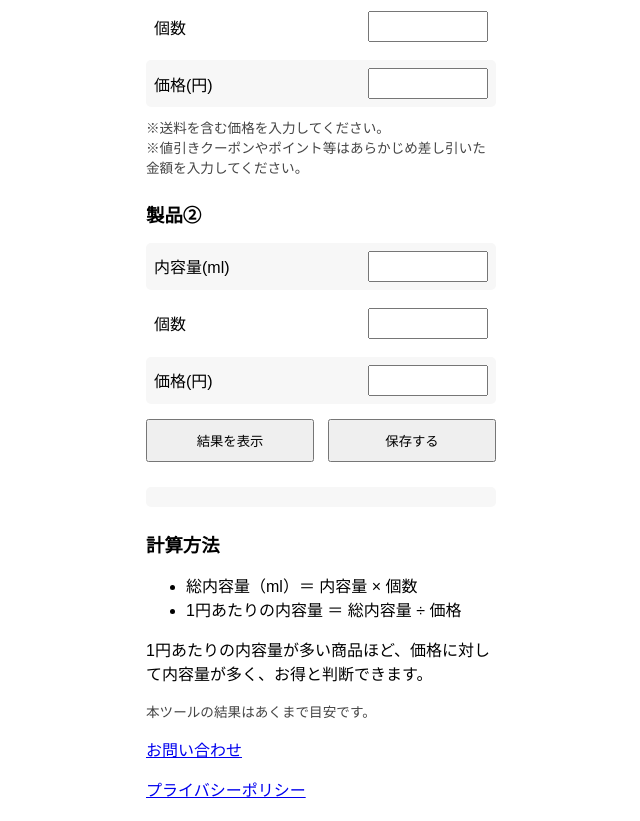
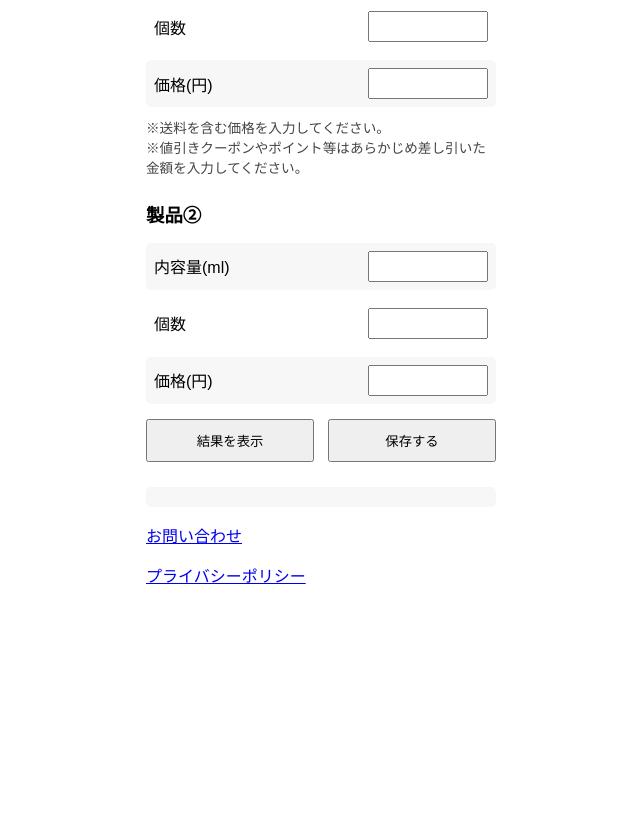
Before and after one commit to kirokugirl-lang/szmlindex.html, a plain HTML site: page index.html in a window 1280 px wide. Shown: the part 565-1386 px from the top of the page, without its empty margins (319-959 px from the left). After the commit the page ends 1172 px from the top, so only its background shows below. Drawn offline with Linux system fonts and the light colour scheme.

Commit message:
Update index.html

```diff
--- a/index.html
+++ b/index.html
@@ -115,14 +115,7 @@ button {
     <button onclick="saveData()">保存する</button>
 </div>
 
-<div class="result" id="result"></div><h2>計算方法</h2>
-<ul>
-  <li>総内容量（ml）＝ 内容量 × 個数</li>
-  <li>1円あたりの内容量 ＝ 総内容量 ÷ 価格</li>
-</ul>
-<p>1円あたりの内容量が多い商品ほど、価格に対して内容量が多く、お得と判断できます。</p>
-
-<p class="note">本ツールの結果はあくまで目安です。</p>
+<div class="result" id="result"></div>
 
 <script>
 // ★ 小数点第2位以下を切り捨てる関数
```
